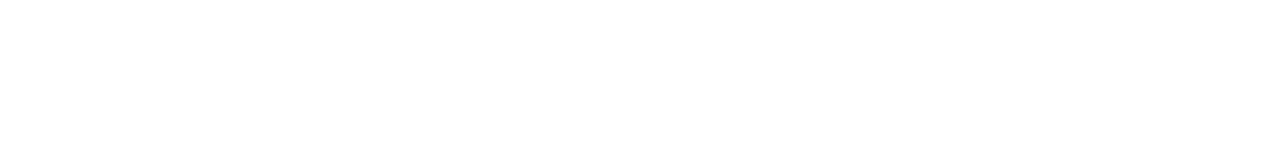
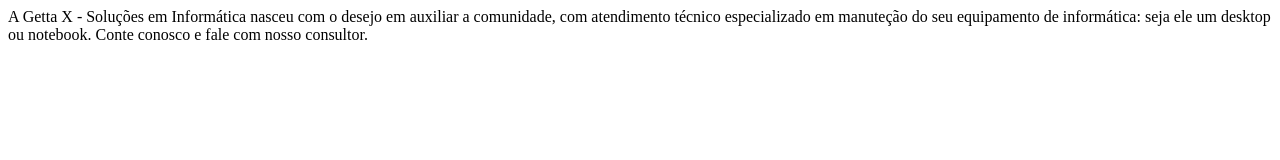
Before and after one commit to getulio82/site, a plain HTML site: page index.html in a window 1280 px wide. Drawn offline with Linux system fonts and the light colour scheme.

Commit message:
Alteração do arquivo index.html

```diff
--- a/index.html
+++ b/index.html
@@ -2,8 +2,9 @@
 <html>
 <head>
 <meta charset="UTF-8">
-<title> Getta X - Soluções em Informática </title>
+<title> GeTTa X - Soluções em Informática </title>
 </head>
 <body>
+A Getta X - Soluções em Informática nasceu com o desejo em auxiliar a comunidade, com atendimento técnico especializado em manuteção do seu equipamento de informática: seja ele um desktop ou notebook. Conte conosco e fale com nosso consultor.
 </body>
 </html>
```
